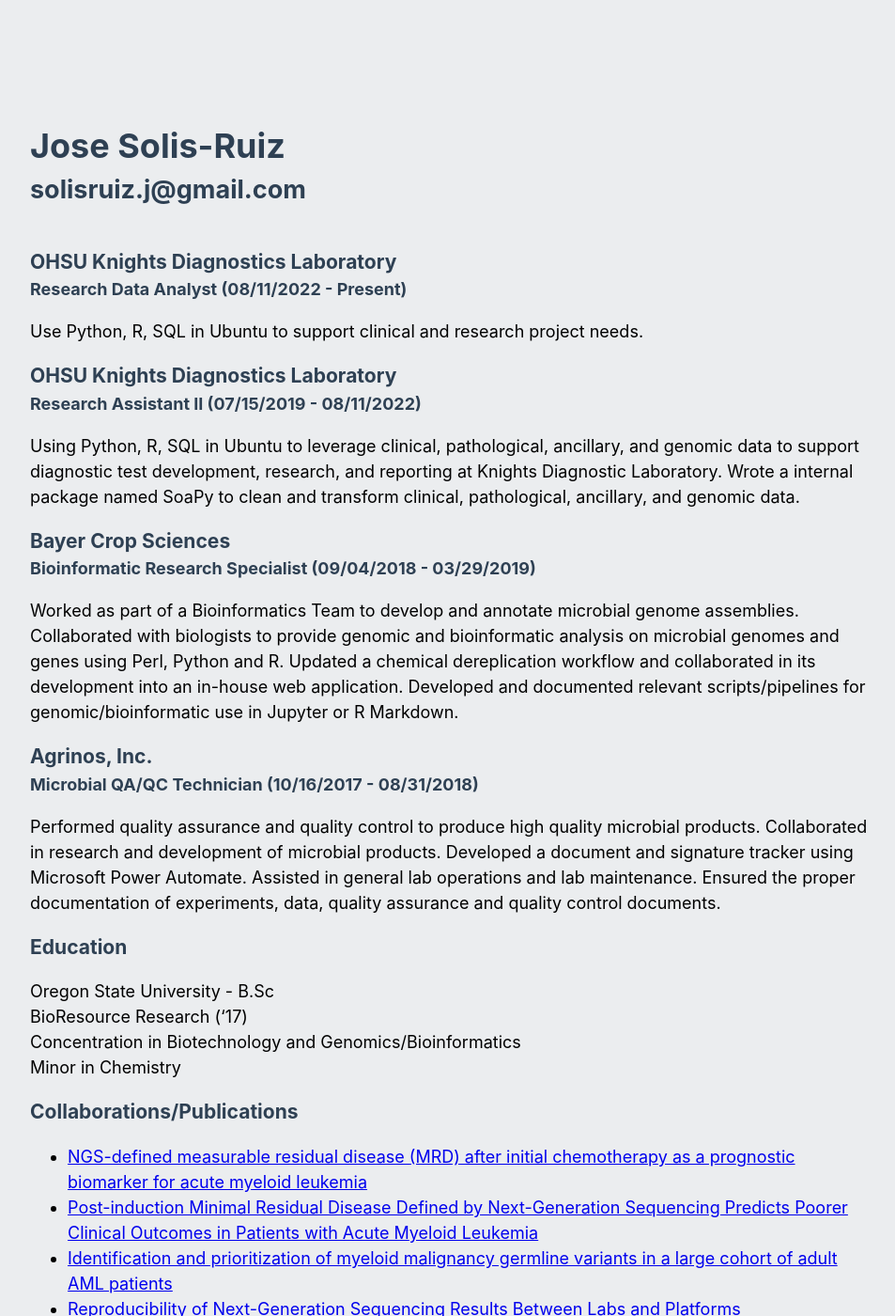
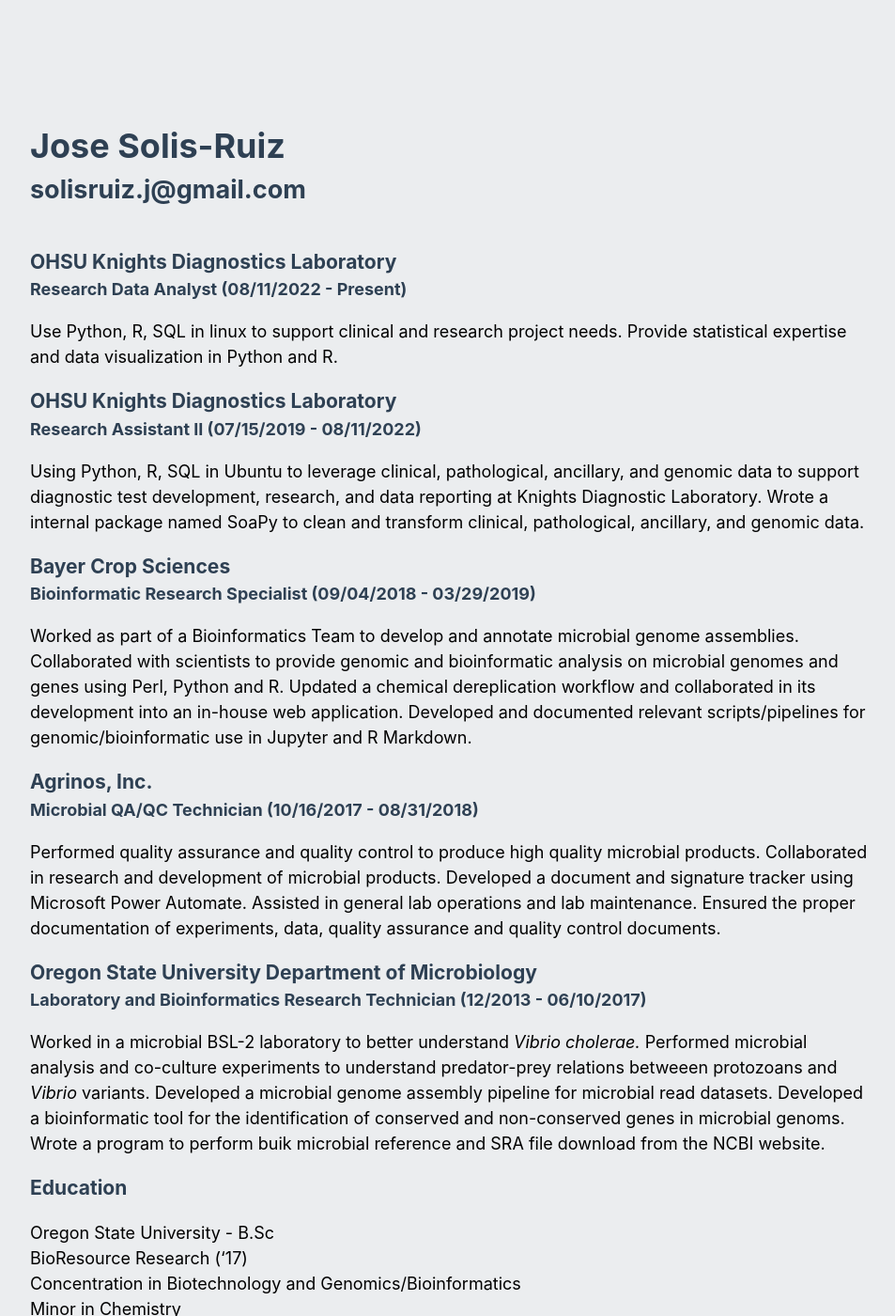
Before and after one commit to solisruj/solisruj.github.io, a Jekyll site: the page built from docs/index.md, in a window 1280 px wide and 1400 px high. Shown: the whole window at 94% size, without its empty margins (160-1113 px from the left). Built offline with Jekyll 4.4.1, drawn with Linux system fonts in a browser that asks for light colours; our own code applies the rules of GitHub Pages for plain Markdown files; some of the changed text lies outside the part shown.

Commit message:
Update index.md
Updated position descriptions, Added additional resume information.

```diff
--- a/docs/index.md
+++ b/docs/index.md
@@ -11,22 +11,27 @@
 ### OHSU Knights Diagnostics Laboratory
 #### Research Data Analyst (08/11/2022 - Present)
 
-Use Python, R, SQL in Ubuntu to support clinical and research project needs.
+Use Python, R, SQL in linux to support clinical and research project needs. Provide statistical expertise and data visualization in Python and R.
 
 ### OHSU Knights Diagnostics Laboratory
 #### Research Assistant II (07/15/2019 - 08/11/2022)
 
-Using Python, R, SQL in Ubuntu to leverage clinical, pathological, ancillary, and genomic data to support diagnostic test development, research, and reporting at Knights Diagnostic Laboratory. Wrote a internal package named SoaPy to clean and transform clinical, pathological, ancillary, and genomic data.
+Using Python, R, SQL in Ubuntu to leverage clinical, pathological, ancillary, and genomic data to support diagnostic test development, research, and data reporting at Knights Diagnostic Laboratory. Wrote a internal package named SoaPy to clean and transform clinical, pathological, ancillary, and genomic data.
 
 ### Bayer Crop Sciences
 #### Bioinformatic Research Specialist (09/04/2018 - 03/29/2019)
 
-Worked as part of a Bioinformatics Team to develop and annotate microbial genome assemblies. Collaborated with biologists to provide genomic and bioinformatic analysis on microbial genomes and genes using Perl, Python and R. Updated a chemical dereplication workflow and collaborated in its development into an in-house web application. Developed and documented relevant scripts/pipelines for genomic/bioinformatic use in Jupyter or R Markdown.
+Worked as part of a Bioinformatics Team to develop and annotate microbial genome assemblies. Collaborated with scientists to provide genomic and bioinformatic analysis on microbial genomes and genes using Perl, Python and R. Updated a chemical dereplication workflow and collaborated in its development into an in-house web application. Developed and documented relevant scripts/pipelines for genomic/bioinformatic use in Jupyter and R Markdown.
 
 ### Agrinos, Inc.
 #### Microbial QA/QC Technician (10/16/2017 - 08/31/2018)
 
 Performed quality assurance and quality control to produce high quality microbial products. Collaborated in research and development of microbial products. Developed a document and signature tracker using Microsoft Power Automate. Assisted in general lab operations and lab maintenance. Ensured the proper documentation of experiments, data, quality assurance and quality control documents.
+
+### Oregon State University Department of Microbiology
+#### Laboratory and Bioinformatics Research Technician (12/2013 - 06/10/2017)
+
+Worked in a microbial BSL-2 laboratory to better understand *Vibrio cholerae.* Performed microbial analysis and co-culture experiments to understand predator-prey relations betweeen protozoans and *Vibrio* variants. Developed a microbial genome assembly pipeline for microbial read datasets. Developed a bioinformatic tool for the identification of conserved and non-conserved genes in microbial genoms. Wrote a program to perform buik microbial reference and SRA file download from the NCBI website.
 
 
 ### Education
@@ -36,13 +41,42 @@
 Concentration in Biotechnology and Genomics/Bioinformatics
 Minor in Chemistry
 
+
 ### Collaborations/Publications
 
-- [NGS-defined measurable residual disease (MRD) after initial chemotherapy as a prognostic biomarker for acute myeloid leukemia](https://www.nature.com/articles/s41408-023-00833-7)
+- [Li Y, Solis-Ruiz J, Yang F, Long N, Tong CH, Lacbawan FL, Racke FK, Press RD. NGS-defined
+measurable residual disease (MRD) after initial chemotherapy as a prognostic biomarker for acute
+myeloid leukemia. Blood Cancer J. 2023 Apr 24;13(1):59. doi: 10.1038/s41408-023-00833-7. PMID:
+37088803; PMCID: PMC10123056.](https://www.nature.com/articles/s41408-023-00833-7)
 - [Post-induction Minimal Residual Disease Defined by Next-Generation Sequencing Predicts Poorer Clinical Outcomes in Patients with Acute Myeloid Leukemia](https://www.questdiagnostics.com/healthcare-professionals/clinical-education-center/conference-presentations/2022/post-induction-minimal-residual-disease-defined-by-next-generation-sequencing-predicts-poorer-clinical-outcomes-in-patients-with-acute-myeloid-leukemiag)
-- [Identification and prioritization of myeloid malignancy germline variants in a large cohort of adult AML patients](https://www.sciencedirect.com/science/article/abs/pii/S0006497121015639)
-- [Reproducibility of Next-Generation Sequencing Results Between Labs and Platforms](https://blogs.ohsu.edu/researchnews/2020/03/16/next-generation-sequencing-among-new-approaches-discussed-at-pathology-research-day/)
+- [IYang F, Long N, Anekpuritanang T, Bottomly D, Savage JC, Lee T, Solis-Ruiz J, Borate U, Wilmot B,
+Tognon C, Bock AM, Pollyea DA, Radhakrishnan S, Radhakrishnan S, Patel P, Collins RH, Tantravahi
+S, Deininger MW, Fan G, Druker B, Shinde U, Tyner JW, Press RD, McWeeney S, Agarwal A.
+Identification and prioritization of myeloid malignancy germline variants in a large cohort of adult
+patients with AML. Blood. 2022 Feb 24;139(8):1208-1221. doi: 10.1182/blood.2021011354. PMID:
+34482403; PMCID: PMC9211447.](https://www.sciencedirect.com/science/article/abs/pii/S0006497121015639)
+- [Tauangtham A, et. Al. Reproducibility of Next-Generation Sequencing Results Between Labs and
+Platforms.](https://blogs.ohsu.edu/researchnews/2020/03/16/next-generation-sequencing-among-new-approaches-discussed-at-pathology-research-day/)
 
 
 ### Undergraduate Research Projects
+
 - [Predation enhances survival and growth of pathogenic and non-pathogenic isolates of *Vibrio cholerae*](https://ir.library.oregonstate.edu/concern/undergraduate_thesis_or_projects/pr76f5133)
+- Assembler Optimization of Microbial Genome Read Datasets
+- Development of Bioinformatics Tool for the Identification of Conserved and Non-conserved Genes in Microbial
+Genomes
+- Thermostable Human Carbonic Anhydrase II Kinetic Study of F93 and Site-Directed Mutagenesis on Residue
+Position 93 using Non-conical Amino Acids
+
+
+### Technical Skills
+
+- C/C++, Perl, Python, R, BASH, Unix, MySQL, PostgresSQL, AirBnB Knowledge Repo, Jupyter Lab/Notebook, JIRA,
+GIT
+
+### Genomics and Bioinformatics Tool Knowledge
+
+- Velvet, SPAdes, IDBA-UD, PEAR, FLASh, Sickle, AntiSMASH, CLC Genomics Workbench, iTol, FastTree, QIIME,
+Muthor, QUAST, Phylosift, ANI, AAI, IGV, Mummer, Diamond, NCBI Toolkit, SRA Toolkit, Cytoscape, Bowtie2,
+BEDtools, SamTools, BCFtools, Cuflinks, Tophat, Glimmer, KEGG, Parnsp, MUSCLE, Geneious, freebayes,
+Mauve, Hammer, Pfam
```
